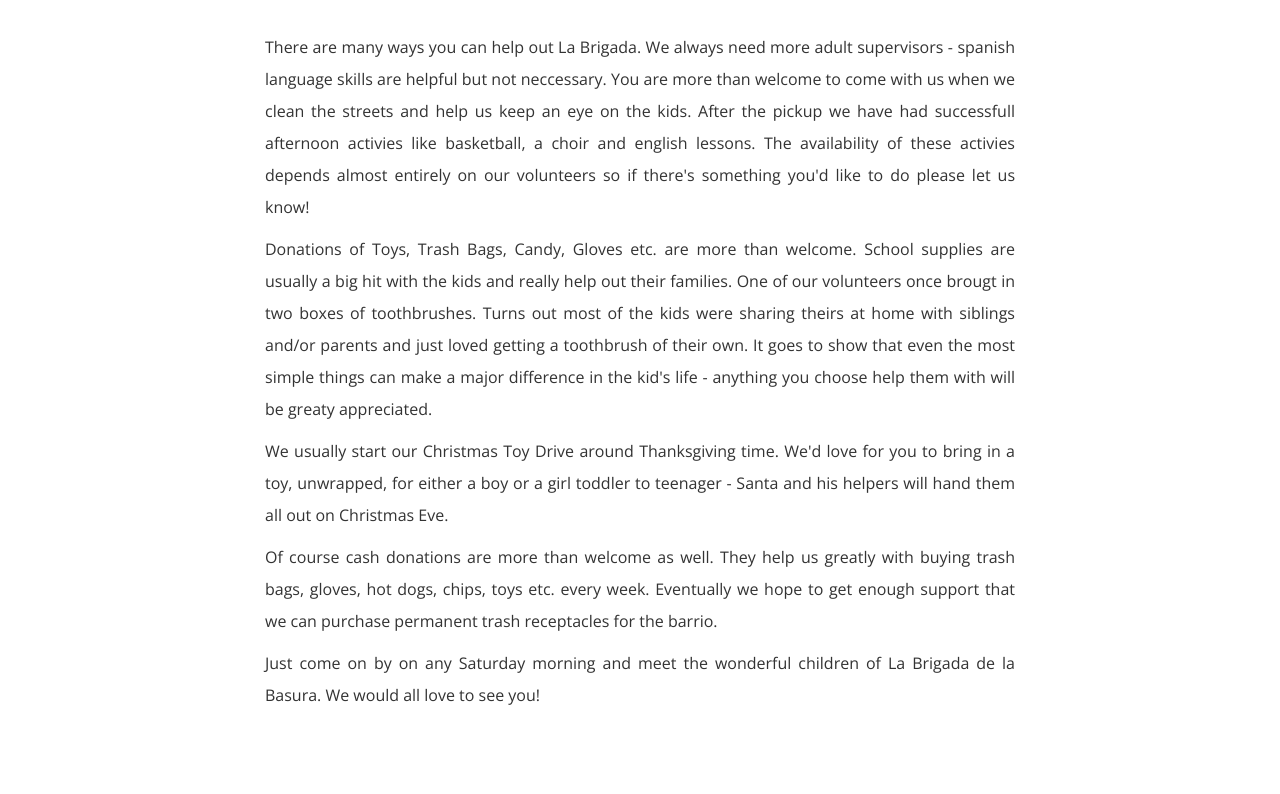
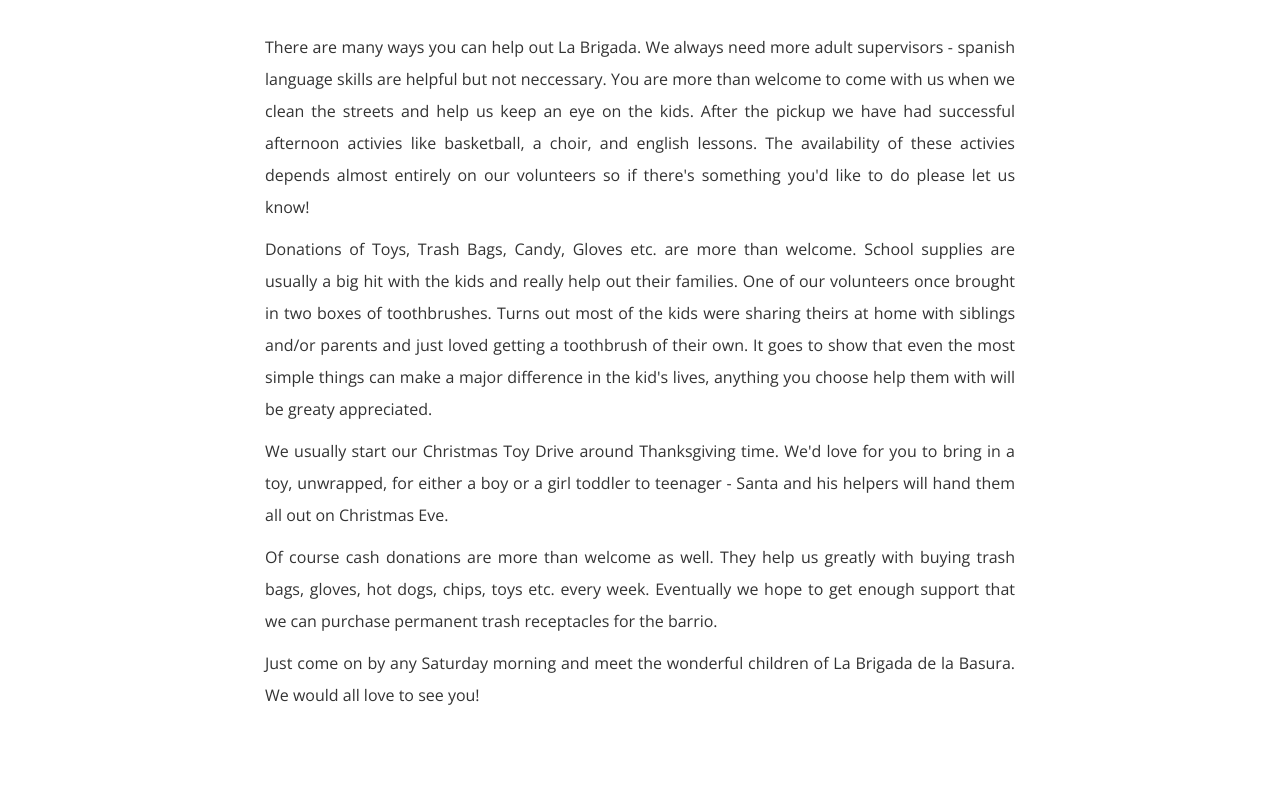
Before and after one commit to rgylling/TrashBrigade, a Jekyll site: the page built from get-involved.html, in a window 1280 px wide. Shown: the part 756-1550 px from the top of the page. Built offline with Jekyll 4.4.1, drawn with Linux system fonts in a browser that asks for light colours; nearby versions of some CDN libraries; some web fonts are replaced; a script that is not in the unit is left out.

Commit message:
fixed some spelling

```diff
--- a/get-involved.html
+++ b/get-involved.html
@@ -12,11 +12,11 @@ js: ['js/yvonne.js']
     <div class="col-sm-8 col-sm-offset-2 text-justify">
       <h1 class="text-center">Get involved</h1>
       <p class="text-center cursiveme">"Find out what you can do to help La Brigada"</p>
-      <p>There are many ways you can help out La Brigada. We always need more adult supervisors - spanish language skills are helpful but not neccessary. You are more than welcome to come with us when we clean the streets and help us keep an eye on the kids. After the pickup we have had successfull afternoon activies like basketball, a choir and english lessons. The availability of these activies depends almost entirely on our volunteers so if there's something you'd like to do please let us know!</p>
-      <p>Donations of Toys, Trash Bags, Candy, Gloves etc. are more than welcome. School supplies are usually a big hit with the kids and really help out their families. One of our volunteers once brougt in two boxes of toothbrushes. Turns out most of the kids were sharing theirs at home with siblings and/or parents and just loved getting a toothbrush of their own. It goes to show that even the most simple things can make a major difference in the kid's life - anything you choose help them with will be greaty appreciated.</p>
+      <p>There are many ways you can help out La Brigada. We always need more adult supervisors - spanish language skills are helpful but not neccessary. You are more than welcome to come with us when we clean the streets and help us keep an eye on the kids. After the pickup we have had successful afternoon activies like basketball, a choir, and english lessons. The availability of these activies depends almost entirely on our volunteers so if there's something you'd like to do please let us know!</p>
+      <p>Donations of Toys, Trash Bags, Candy, Gloves etc. are more than welcome. School supplies are usually a big hit with the kids and really help out their families. One of our volunteers once brought in two boxes of toothbrushes. Turns out most of the kids were sharing theirs at home with siblings and/or parents and just loved getting a toothbrush of their own. It goes to show that even the most simple things can make a major difference in the kid's lives, anything you choose help them with will be greaty appreciated.</p>
       <p>We usually start our Christmas Toy Drive around Thanksgiving time. We'd love for you to bring in a toy, unwrapped, for either a boy or a girl toddler to teenager - Santa and his helpers will hand them all out on Christmas Eve.</p>
       <p>Of course cash donations are more than welcome as well. They help us greatly with buying trash bags, gloves, hot dogs, chips, toys etc. every week. Eventually we hope to get enough support that we can purchase permanent trash receptacles for the barrio.</p>
-      <p>Just come on by on any Saturday morning and meet the wonderful children of La Brigada de la Basura. We would all love to see you!</p>
+      <p>Just come on by any Saturday morning and meet the wonderful children of La Brigada de la Basura. We would all love to see you!</p>
     </div>
   </div>
   <div class="row margin-t--80 margin-b--60">
```
